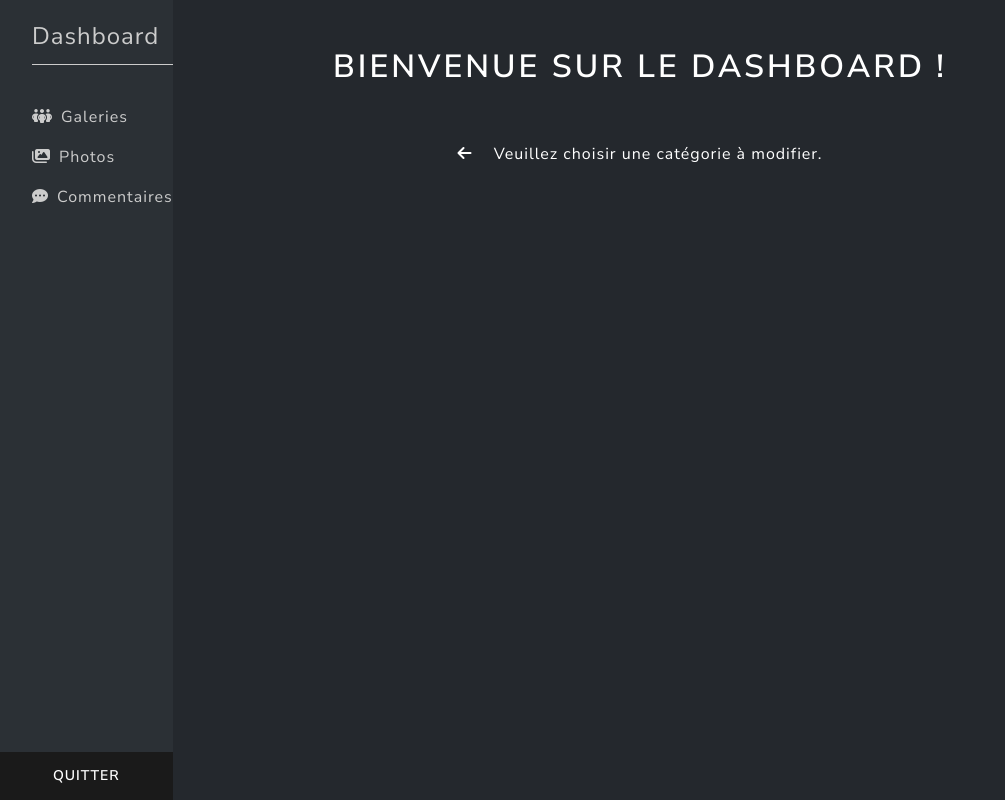
After one commit to Kelaven/SPproject, a PHP site: page /controllers/dashboard/home-ctrl.php in a window 1280 px wide. The commit adds this page. Shown: the whole page, without its empty margins (0-1005 px from the left). Run offline with PHP 8.4, Linux system fonts and the light colour scheme; some libraries are stand-ins or nearby versions.

Commit message:
partie home du dashboard créé

```diff
--- /dev/null
+++ b/controllers/dashboard/home-ctrl.php
@@ -0,0 +1,27 @@
+<?php
+
+// * dashboard home controller
+
+require_once __DIR__ . '/../../helpers/dd.php';
+require_once __DIR__ . '/../../config/init.php';
+
+
+
+
+
+
+
+
+
+
+
+
+
+
+
+
+// ! views
+
+include __DIR__ . '/../../views/templates/dashboard/header.php';
+include __DIR__ . '/../../views/dashboard/home.php';
+include __DIR__ . '/../../views/templates/dashboard/footer.php';
--- a/todo.txt
+++ b/todo.txt
@@ -1,3 +1,6 @@
 -> vérifications W3C
+-> une page de connexion au dashboard
 -> sécurisation photos
+-> fonction rechercher dans les galeries
+-> compteur de like
 -> revoir les dataset dans les carrousel de portfolio (data-index est-il finalement utilisé ?)
--- a/views/accesclient.php
+++ b/views/accesclient.php
@@ -5,7 +5,7 @@
                 <a class="accesclient__a" href="/../controllers/accesclientform-ctrl.php" target="_blank">
                     <img class="accesclient__img" src="/public/assets/img/anais-picture-portrait-women-maroc-beach-resizedforaccesclient-60.jpg" alt="photographie portrait de modèle féminin pendant un coucher de soleil au Maroc avec un livre">
                     <div>
-                        <p class="animate__flipInX accesclient__txt text-center"><i class="fa-solid fa-lock pe-2 pt-3"></i>Anaïs</p>
+                        <p class="animate__flipInX accesclient__txt text-center"><i class="fa-solid fa-lock pe-2 pt-3"></i>Anaïs | 06.2023</p>
                     </div>
                 </a>
             </div>
@@ -21,7 +21,7 @@
                 <a class="accesclient__a" href="/../controllers/accesclientform-ctrl.php" target="_blank">
                     <img class="accesclient__img" src="/public/assets/img/jad-picture-portrait-men-france-sunset-streetstyle-resizedforaccesclient-60.jpg" alt="photographie portrait de modèle masculin pendant un coucher de soleil en lifestyle">
                     <div>
-                        <p class="animate__flipInX accesclient__txt text-center"><i class="fa-solid fa-lock pe-2 pt-3"></i>Jad</p>
+                        <p class="animate__flipInX accesclient__txt text-center"><i class="fa-solid fa-lock pe-2 pt-3"></i>Jad  | 08.2022</p>
                     </div>
                 </a>
             </div>
--- /dev/null
+++ b/views/dashboard/home.php
@@ -0,0 +1,8 @@
+<div class="container">
+    <div class="row text-center pt-5">
+        <div class="col">
+            <h1>Bienvenue sur le dashboard !</h1>
+            <p class="pt-5"><i class="fa-solid fa-arrow-left pe-3"></i> Veuillez choisir une catégorie à modifier.</p>
+        </div>
+    </div>
+</div>
--- /dev/null
+++ b/views/templates/dashboard/footer.php
@@ -0,0 +1,8 @@
+<!-- script bootstrap -->
+<script src="https://cdn.jsdelivr.net/npm/bootstrap@5.3.2/dist/js/bootstrap.bundle.min.js" integrity="sha384-C6RzsynM9kWDrMNeT87bh95OGNyZPhcTNXj1NW7RuBCsyN/o0jlpcV8Qyq46cDfL" crossorigin="anonymous"></script>
+<!-- font awesome -->
+<script src="https://kit.fontawesome.com/dce61209e7.js" crossorigin="anonymous"></script>
+
+</body>
+
+</html>
--- /dev/null
+++ b/views/templates/dashboard/header.php
@@ -0,0 +1,37 @@
+<!DOCTYPE html>
+<html lang="fr">
+
+<head>
+    <meta charset="UTF-8">
+    <meta name="viewport" content="width=device-width, initial-scale=1.0">
+    <title>
+        Kevin Lavenant - <?= $title ?? '' ?>
+    </title>
+    <!-- bootstrap -->
+    <link rel="stylesheet" href="https://cdn.jsdelivr.net/npm/bootswatch@5.3.0/dist/lux/bootstrap.min.css">
+    <!-- mon style -->
+    <link rel="stylesheet" href="/public/assets/css/dashboard.css">
+</head>
+
+<body>
+    <!-- Sidebar -->
+        <section>
+            <div id="container__sidebar">
+                <ul class="sidebar__nav">
+                    <li class="sidebar__nav--title pt-3">
+                        <a href="/controllers/dashboard/home-ctrl.php">Dashboard</a>
+                    </li>
+                    <hr class="mb-0 mt-2 py-3">
+                    <li>
+                        <a href="#" class="sidebar__nav--tabs"><i class="fa-solid fa-people-group pe-2"></i>Galeries</a>
+                    </li>
+                    <li>
+                        <a href="#" class="sidebar__nav--tabs"><i class="fa-solid fa-images pe-2"></i>Photos</a>
+                    </li>
+                    <li>
+                        <a href="#" class="sidebar__nav--tabs"><i class="fa-solid fa-comment-dots pe-2"></i>Commentaires</a>
+                    </li>
+                </ul>
+                <a class="btn btn-primary btn__home" href="/controllers/portfoliopaysages-ctrl.php">Quitter</a>
+            </div>
+        </section>
```
Also changed, not shown: public/assets/css/dashboard.css (added).
